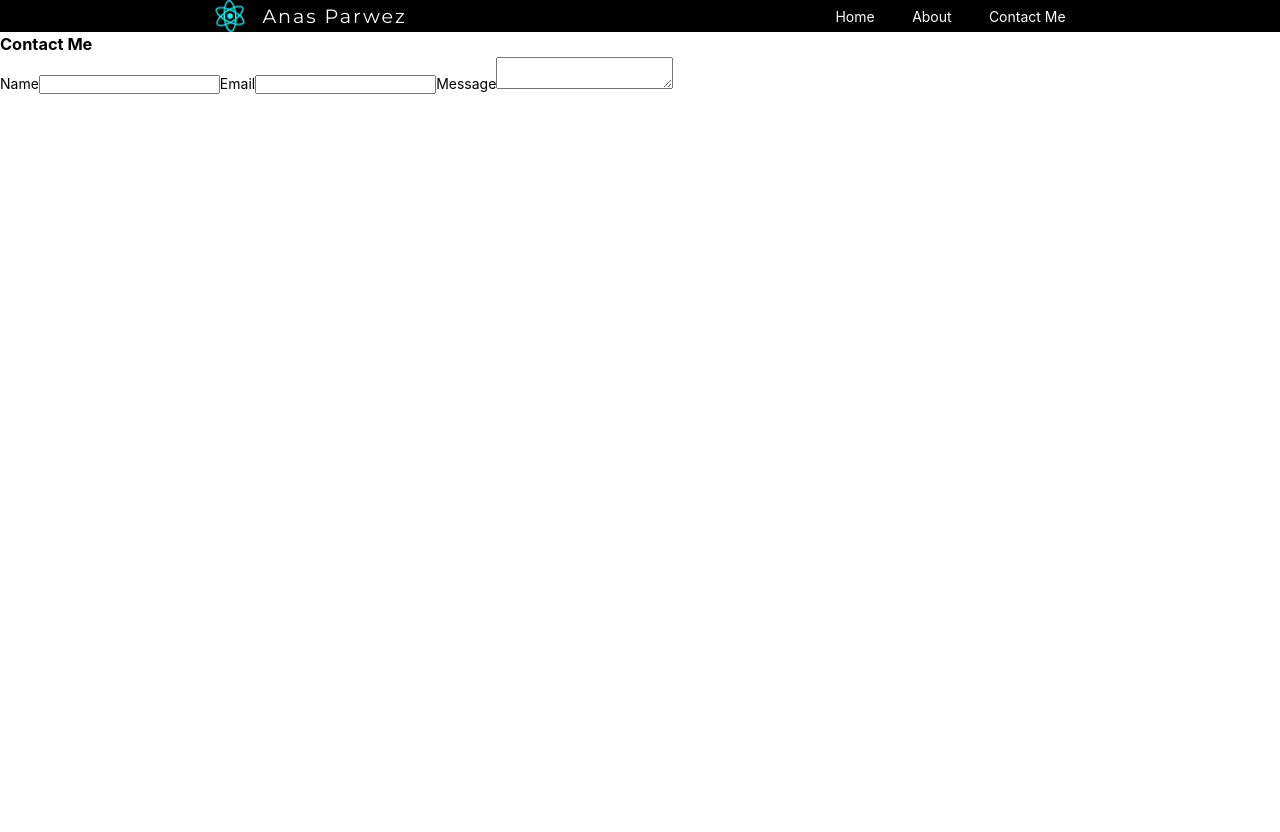
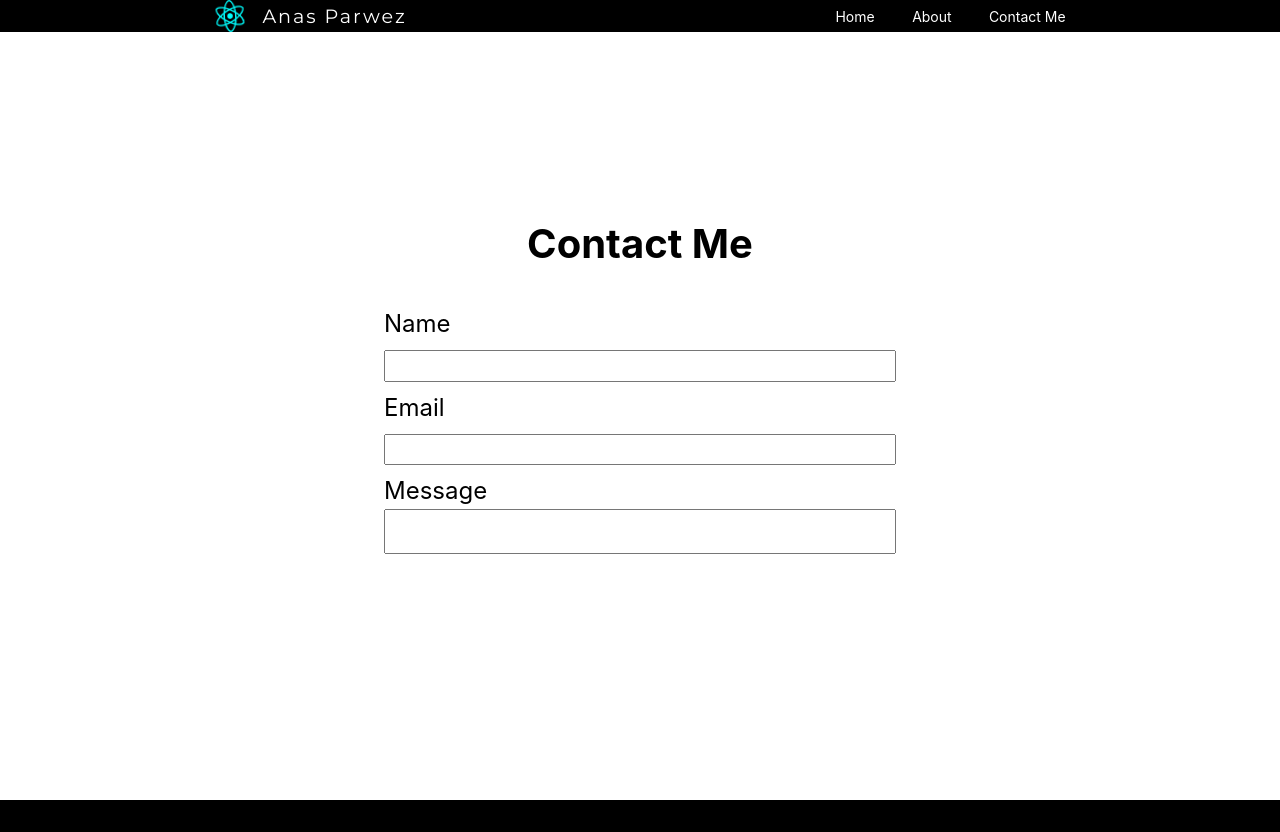
Before and after one commit to Captain-Price-1/myPortfolio, a React (Create React App) app: page /contact in a window 1280 px wide. After the commit the page ends 800 px from the top, so only its background shows below. Built offline with nearby package versions, Linux system fonts and the light colour scheme.

Commit message:
initial commit

```diff
--- a/src/Contact.jsx
+++ b/src/Contact.jsx
@@ -25,8 +25,9 @@ const Contact = () => {
       exit="exit"
       className="contact-main-div"
     >
+      <div className="form-modal">
         <h3>Contact Me</h3>
-      <form>
+        <form className="form-main">
           <label>Name</label>
           <input type="text" name="user_name" id="" />
           <label>Email</label>
@@ -34,6 +35,7 @@ const Contact = () => {
           <label>Message</label>
           <textarea name="message" type="submit"></textarea>
         </form>
+      </div>
     </motion.div>
   );
 };
--- a/src/contact.css
+++ b/src/contact.css
@@ -8,7 +8,47 @@
 
 .contact-main-div {
   height: 100vh;
-  margin-top: 2rem;
+  /* margin-top: 2rem; */
   background: white;
+  display: flex;
+  align-items: center;
+  justify-content: center;
   color: black;
 }
+.form-modal {
+  display: flex;
+  align-items: center;
+  justify-content: center;
+  flex-direction: column;
+  width: 100%;
+}
+.form-main {
+  margin: 2rem;
+  display: flex;
+  /* align-items: center; */
+  justify-content: space-between;
+  flex-direction: column;
+  min-width: 60%;
+}
+.form-modal h3 {
+  font-size: 2.5rem;
+}
+.form-modal {
+  font-size: 1.5rem;
+}
+input {
+  padding: 0.4rem;
+  margin-top: 0.5rem;
+  margin-bottom: 0.5rem;
+  width: 100%;
+}
+textarea {
+  /* width: 30%; */
+  padding: 0.4rem;
+  resize: none;
+}
+@media screen and (min-width: 670px) {
+  .form-main {
+    min-width: 40%;
+  }
+}
```
Lines whose indentation alone changed are shown as unchanged.
